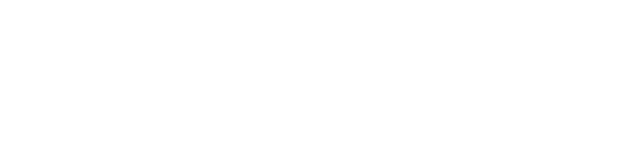
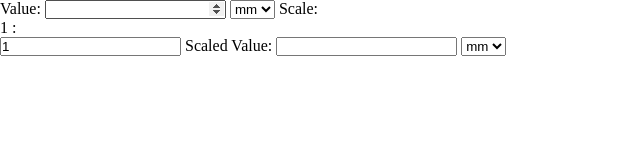
Before and after one commit to KngPik/scaly, a plain HTML site: page index.html in a window 1280 px wide. Shown: the whole page, without its empty margins (0-640 px from the left). Drawn offline with Linux system fonts and the light colour scheme.

Commit message:
multiple changes

```diff
--- a/index.html
+++ b/index.html
@@ -10,7 +10,29 @@
 
     <header></header>
 
-    <main></main>
+    <main>
+        <label for="value">Value:</label>
+        <input type="number" name="value" id="value" onchange="calculateOutput()">
+        <select name="value-unit" id="value-unit" onchange="calculateOutput()">
+            <option value="1">mm</option>
+            <option value="10">cm</option>
+            <option value="1000">m</option>
+            <option value="1000000">km</option>
+        </select>
+
+        <label for="scale">Scale:</label>
+        <div>1 : </div>
+        <input type="number" name="scale" id="scale" value="1" onchange="calculateOutput()">
+
+        <label for="output">Scaled Value:</label>
+        <input type="number" name="output" id="output">
+        <select name="output-unit" id="output-unit" onchange="calculateOutput()">
+            <option value="1">mm</option>
+            <option value="10">cm</option>
+            <option value="1000">m</option>
+            <option value="1000000">km</option>
+        </select>
+    </main>
 
     <footer></footer>
 
--- a/script.js
+++ b/script.js
@@ -0,0 +1,15 @@
+function calculateOutput() {
+    // get all relevant stakeholders
+    value = document.getElementById("value").value;
+    valueUnit = document.getElementById("value-unit").value;
+    scale = document.getElementById("scale").value;
+    outputUnit = document.getElementById("output-unit").value;
+
+    outputText = document.getElementById("output");
+
+    // do the calculations
+    var result = ((value * valueUnit) / scale) / outputUnit;
+
+    // output the result
+    outputText.value = result;
+}
--- a/style.css
+++ b/style.css
@@ -0,0 +1,5 @@
+* {
+    margin: 0;
+    padding: 0;
+    box-sizing: border-box;
+}
```
